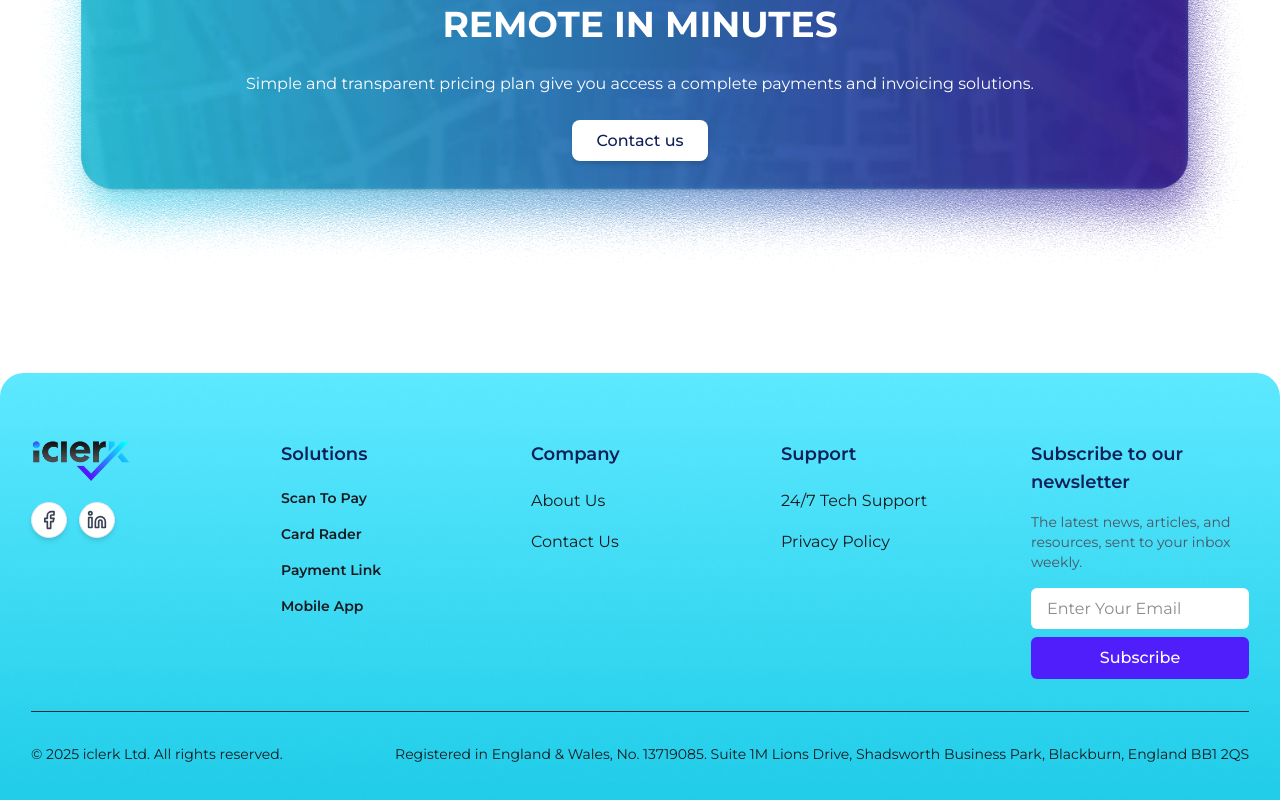
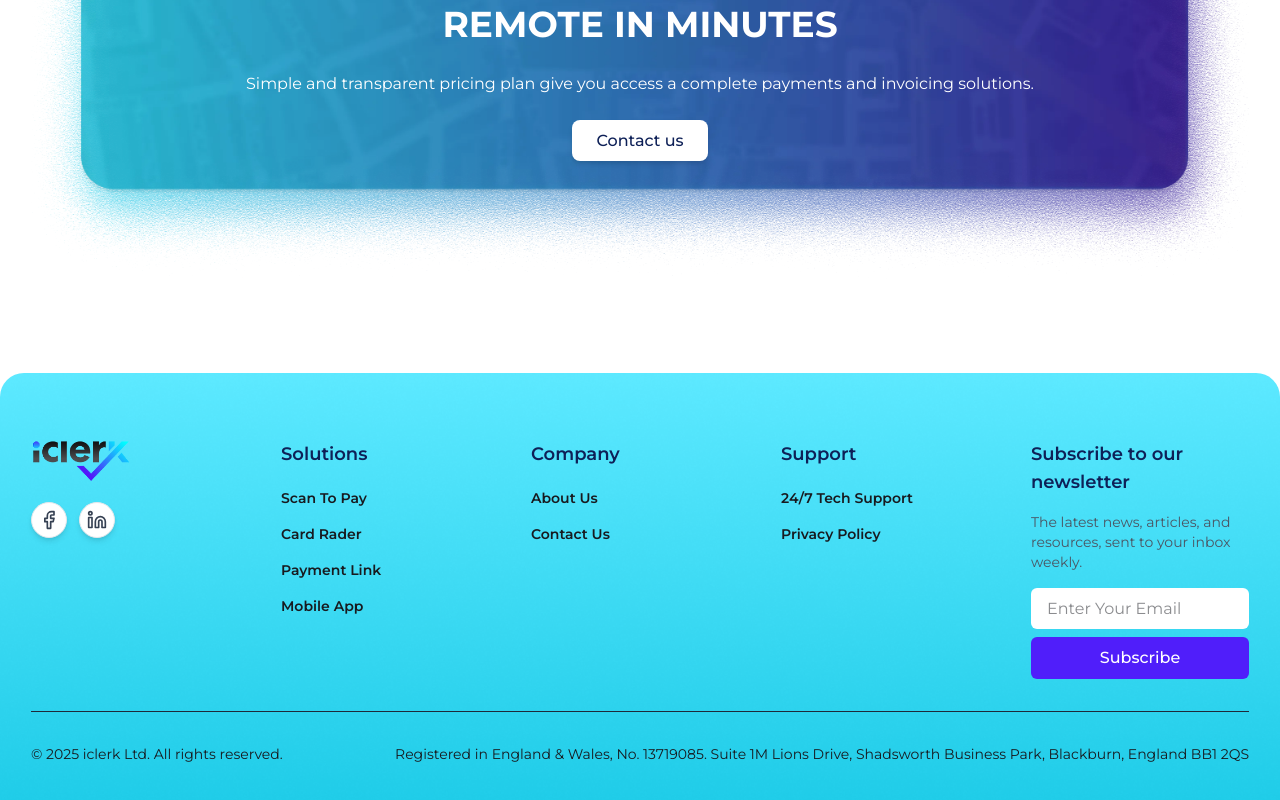
Before and after one commit to mujtaba51472/iclerk-web, a Next.js app: page / in a window 1280 px wide. Shown: the part 6501-7301 px from the top of the page. Built offline with nearby package versions, Linux system fonts and the light colour scheme.

Commit message:
updated footer

```diff
--- a/app/components/shared/Footer.jsx
+++ b/app/components/shared/Footer.jsx
@@ -61,7 +61,7 @@ function Footer() {
                 <div key={index}>
                   <Link
                     href={item.href}
-                    className="hover: transition-colors duration-300 block py-1"
+                    className="hover: transition-colors duration-300 block py-1 text-sm font-semibold"
                   >
                     {item.name}
                   </Link>
@@ -78,7 +78,7 @@ function Footer() {
                 <div key={index}>
                   <Link
                     href={item.href}
-                    className="hover: transition-colors duration-300 block py-1"
+                    className="hover: transition-colors duration-300 block py-1 text-sm font-semibold"
                   >
                     {item.name}
                   </Link>
```
